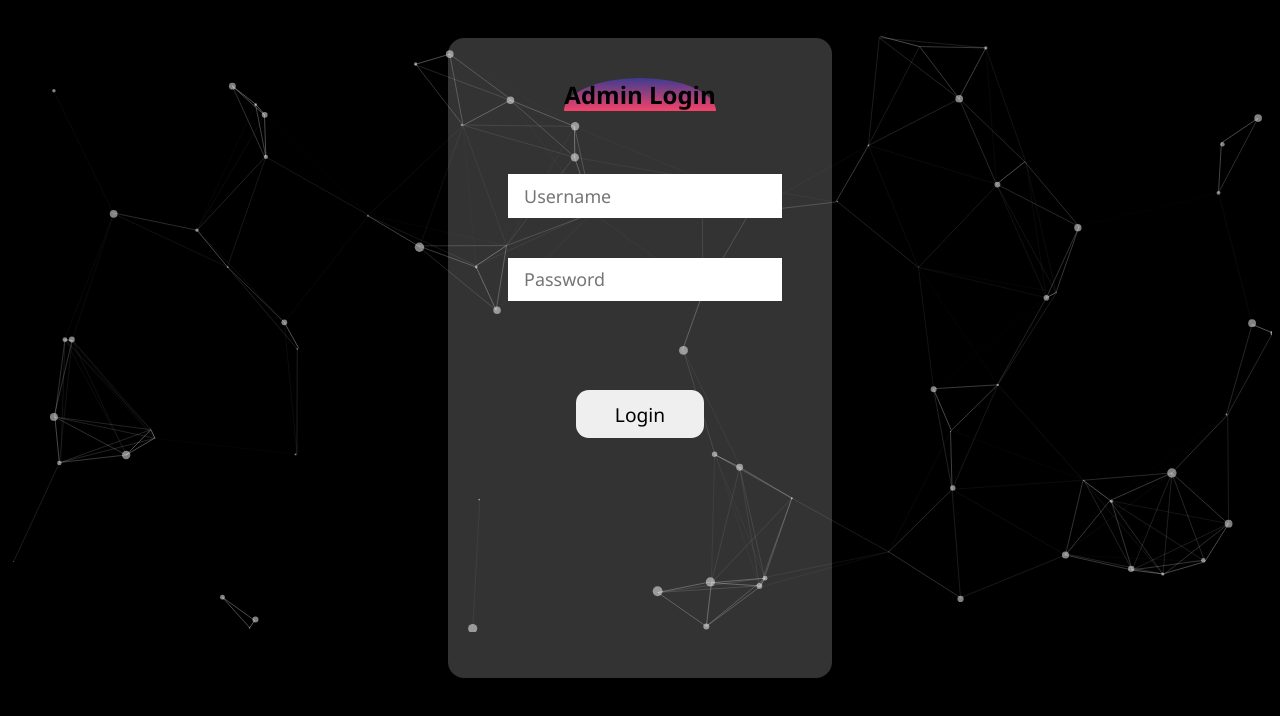
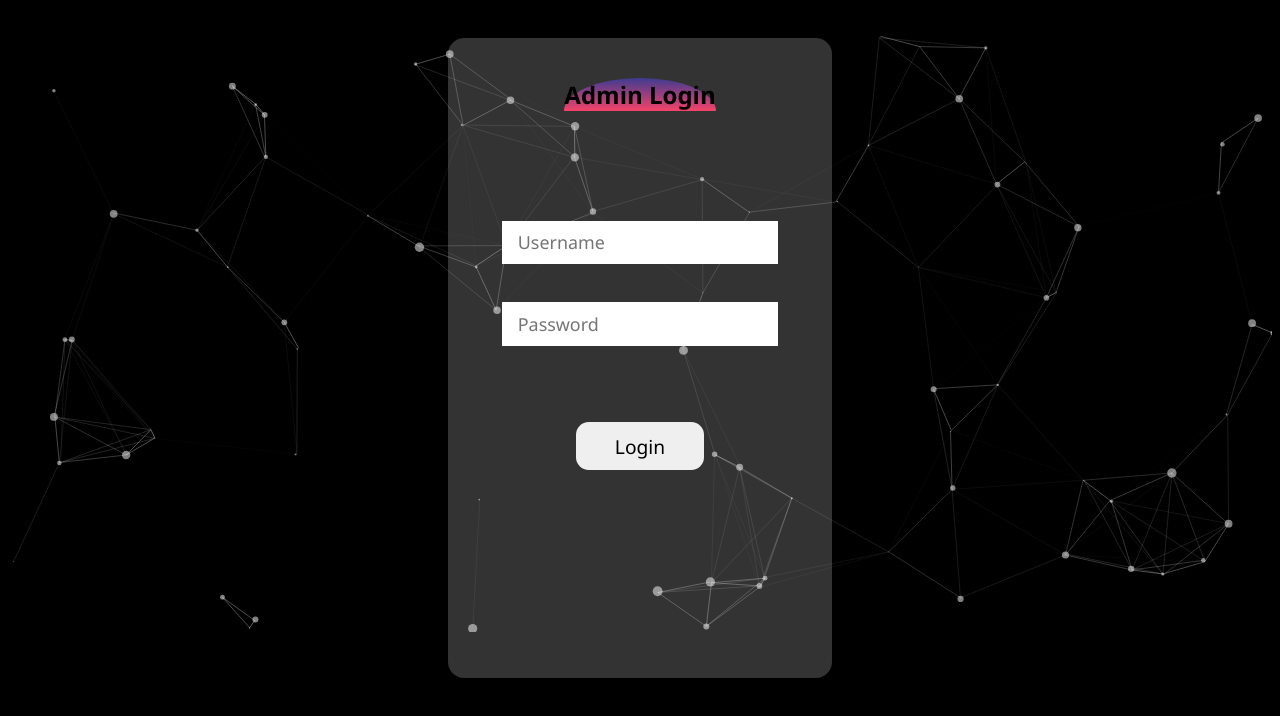
Before and after one commit to Ashwin-V17/SDMS_CRUD, a React (Vite) app in the folder SDMS_FrontEnd/: page / in a window 1280 px wide. Shown: the top 716 px of the page. Built offline with nearby package versions, Linux system fonts and the light colour scheme; a web font is replaced by a local one.

Commit message:
changes done for Login page

```diff
--- a/SDMS_FrontEnd/src/Login.css
+++ b/SDMS_FrontEnd/src/Login.css
@@ -18,19 +18,8 @@
   flex-direction: column;
   position: relative;
 }
-.login-form .login-form-input-container {
-  width: inherit;
-  display: flex;
-  align-items: center;
-  justify-content: center;
-  flex-direction: column;
-  position: absolute;
-  left: 1.4rem;
-  top: 8rem;
-  z-index: 3;
-}
 .login-form input {
-  margin: 0.5rem 0 2rem 0;
+  margin: 0.4rem 0 2rem 0;
   min-width: 80%;
   min-height: 5.4vh;
   transition: 1s all;
@@ -40,6 +29,7 @@
 .login-form p {
   color: #ff0000;
   font-size: 1.2rem;
+  margin-bottom: 1rem;
 }
 
 .login-form input:placeholder-shown {
@@ -55,7 +45,7 @@
 .login-form button[type="submit"] {
   position: absolute;
   z-index: 2;
-  top: 18rem;
+  top: 20rem;
   margin-top: 4rem;
   min-width: 10vw;
   max-width: 12vw;
@@ -71,3 +61,18 @@
   cursor: pointer;
   background-color: rgba(0, 128, 0, 0.226);
 }
+
+@media (max-width: 387px) {
+  #root .login-container {
+    min-width: 80vw;
+    align-items: start;
+    justify-content: center;
+  }
+  .login-form button[type="submit"] {
+    top: 18rem;
+    min-width: 20vw;
+  }
+  canvas {
+    min-height: 100vh;
+  }
+}
--- a/SDMS_FrontEnd/src/Login.jsx
+++ b/SDMS_FrontEnd/src/Login.jsx
@@ -36,7 +36,7 @@ function LoginPage() {
           <h2>Admin Login</h2>
         </header>
         {error && <p className="error-message">{error}</p>}
-        <div className="login-form-input-container">
+
         <input
           type="text"
           placeholder="Username"
@@ -49,7 +49,7 @@ function LoginPage() {
           value={password}
           onChange={(e) => setPassword(e.target.value)}
         />
-        </div>
+
         <button type="submit">Login</button>
       </form>
     </div>
```
Lines whose indentation alone changed are shown as unchanged.
